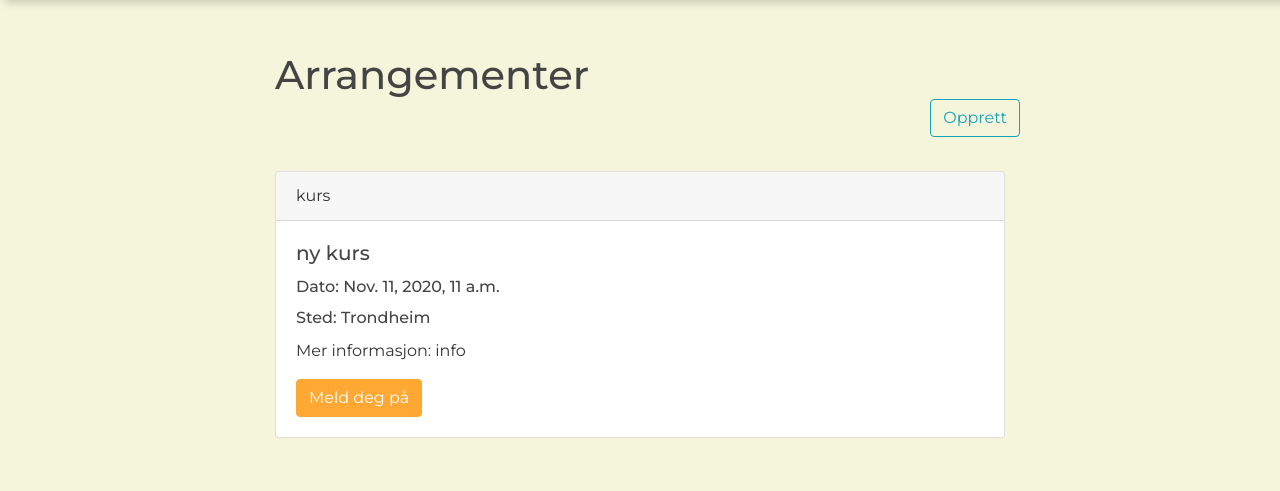
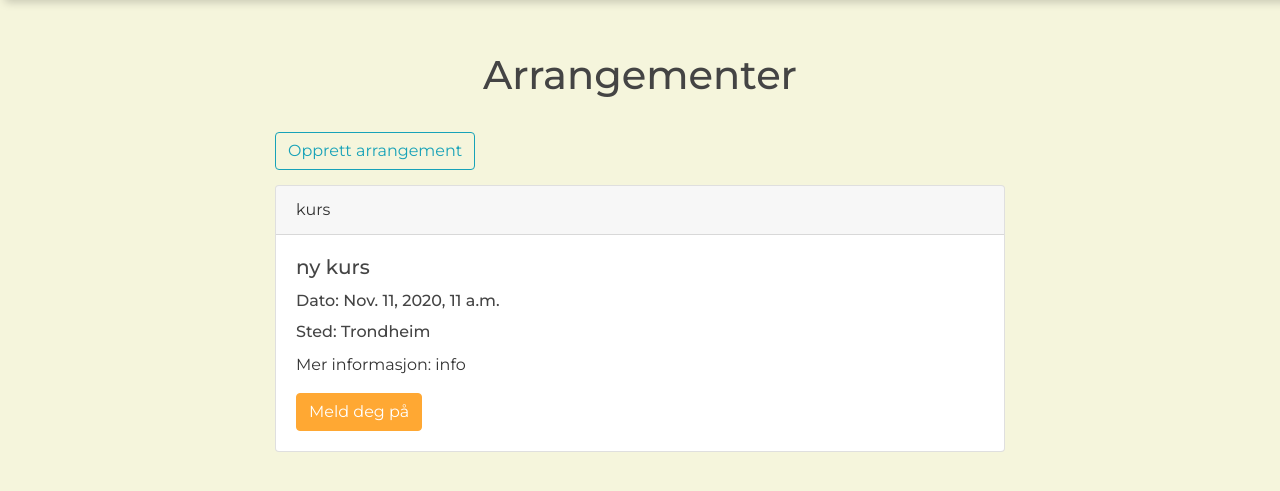
Before and after one commit to eivindsd/Programvareutvikling---Prosjekt, a Django app: page /events/ in a window 1280 px wide. Shown: the part 59-550 px from the top of the page. Run offline with Django 3.2, Linux system fonts and the light colour scheme; data comes from the database, SQL or seed files in the repository; some libraries are stand-ins or nearby versions.

Commit message:
oppdatert design - arrangementer

```diff
--- a/website/static/website/registerLogin.css
+++ b/website/static/website/registerLogin.css
@@ -36,7 +36,6 @@ small{
     cursor: pointer;
 }
 #submit:hover{
-    background-color: #EF9720;
     transition: all .4s ease;
 }
 #registrer{
--- a/website/templates/website/events.html
+++ b/website/templates/website/events.html
@@ -1,18 +1,17 @@
 {% extends "website/base.html" %}
 {% block content %}
+    <h1 style="display: flex; justify-content: center">Arrangementer</h1>
     <div style="display: table">
-        <h1 style="margin-bottom: 2rem; display: inline">Arrangementer</h1>
         <form method="POST" action="/createEvent/">
             {% csrf_token %}
-            <input type="submit" name="opprett" value="Opprett" class="btn btn-outline-info" style="display: table-cell; position: absolute; right: 0; vertical-align: middle"/>
+            <input type="submit" name="opprett" value="Opprett arrangement" class="btn btn-outline-info" style="display: table-cell; left: 15px; vertical-align: middle; margin-top: 25px; margin-bottom: 15px"/>
         </form>
 
     </div>
-    <br><br><br>
     {% for arr in arrangementer  %}
     <form method="POST">
         {% csrf_token %}
-            <div class="card" id="event-card" style="margin-bottom: 2rem;">
+            <div class="card" id="event-card" style="margin-bottom: 2rem; margin-top: 0px">
                 <div class="card-header">
                     {{ arr.type }}
                 </div>
```
